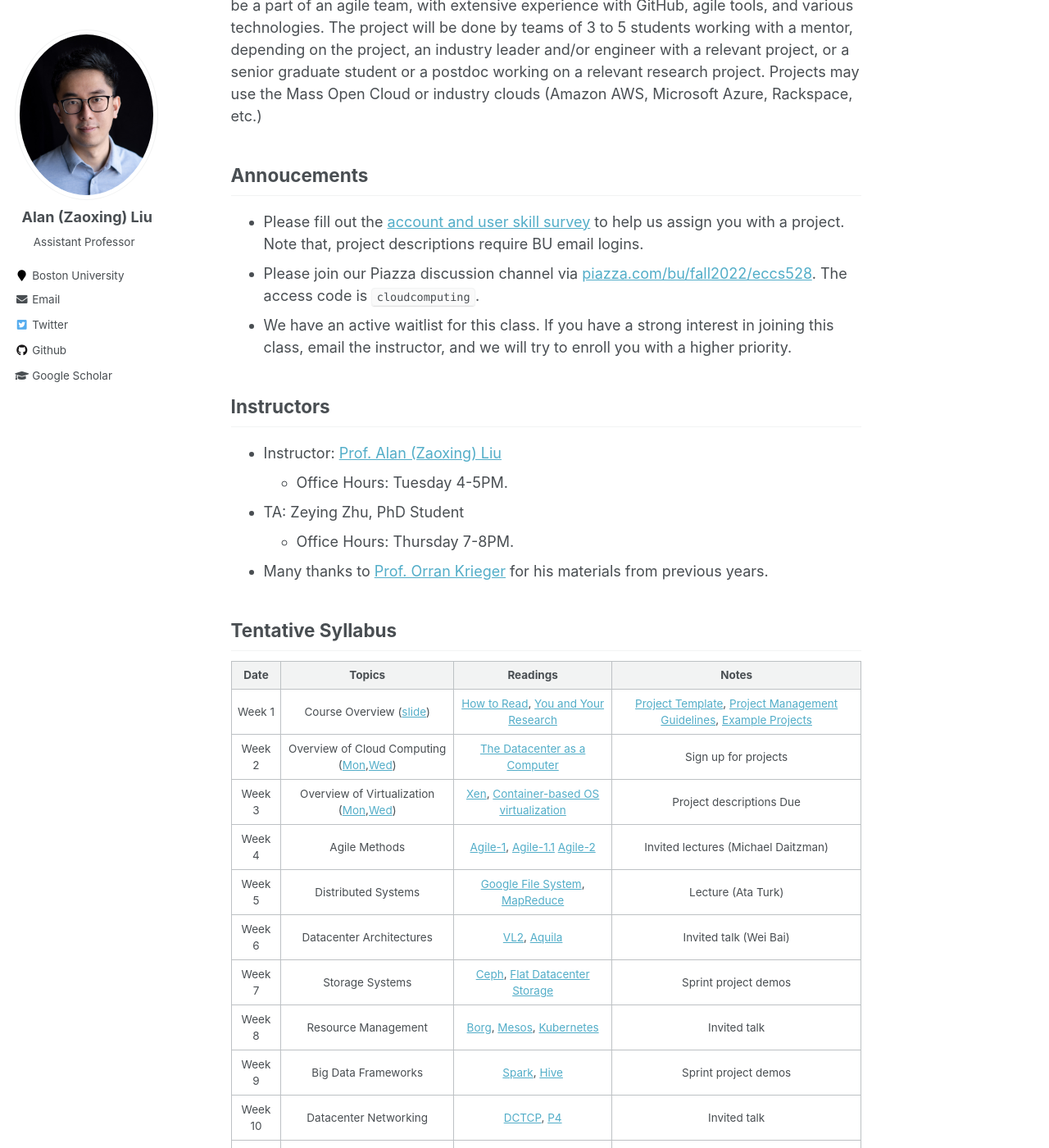
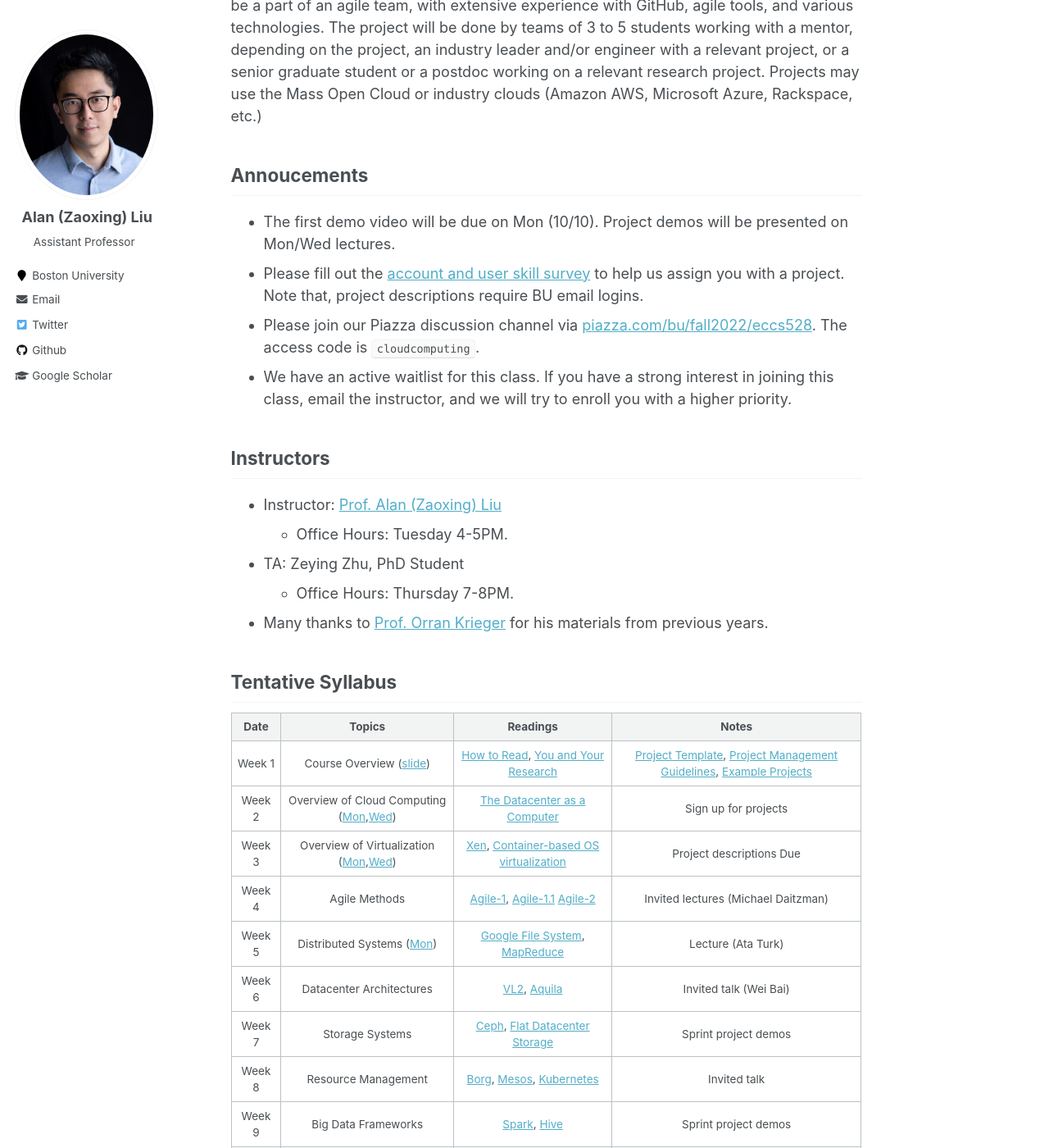
Before and after one commit to zaoxing/zaoxing.github.io, a Jekyll site: the page built from _teaching/2022-fall-cloud.md, in a window 1280 px wide and 1400 px high, scrolled down 330 px. Shown: the whole window at 82% size. Built offline with Jekyll 4.4.1, drawn with Linux system fonts in a browser that asks for light colours; comment, search, counter and statistics services are not loaded.

Commit message:
update slide

```diff
--- a/_teaching/2022-fall-cloud.md
+++ b/_teaching/2022-fall-cloud.md
@@ -13,6 +13,7 @@ The course aims to explore several fundamental topics of cloud computing, includ
 
 Annoucements
 ------
+- The first demo video will be due on Mon (10/10). Project demos will be presented on Mon/Wed lectures.
 - Please fill out the [account and user skill survey](https://docs.google.com/forms/d/e/1FAIpQLSe-6rylhna2YiovEiNMmm1BrmjkacraWC3sxALCcL2XNKV0uQ/viewform?usp=sf_link) to help us assign you with a project. Note that, project descriptions require BU email logins.
 - Please join our Piazza discussion channel via [piazza.com/bu/fall2022/eccs528](https://piazza.com/bu/fall2022/eccs528). The access code is `cloudcomputing`.
 - We have an active waitlist for this class. If you have a strong interest in joining this class, email the instructor, and we will try to enroll you with a higher priority.
@@ -34,7 +35,7 @@ Tentative Syllabus
 | Week 2  | Overview of Cloud Computing ([Mon](/files/slides/lecture2.pdf),[Wed](/files/slides/week2_2.pdf)) | [The Datacenter as a Computer](https://www.morganclaypool.com/doi/abs/10.2200/S00874ED3V01Y201809CAC046) | Sign up for projects |
 | Week 3  | Overview of Virtualization ([Mon](/files/slides/week3_1.pdf),[Wed](/files/slides/week3_2.pdf)) | [Xen](/files/course/SOSP03_Xen.pdf), [Container-based OS virtualization](/files/course/EuroSys07_Container.pdf)| Project descriptions Due |
 | Week 4 | Agile Methods | [Agile-1](https://youtu.be/RJaF4owQDgg), [Agile-1.1](https://billmoyers.com/content/how-to-tell-your-story-of-self/) [Agile-2](http://www.deltamatrix.com/horizontal-and-vertical-user-stories-slicing-the-cake/)  | Invited lectures (Michael Daitzman) |
-| Week 5 | Distributed Systems | [Google File System](/files/course/SOSP03_GFS.pdf), [MapReduce](/files/course/CACM_MapReduce.pdf) | Lecture (Ata Turk) |
+| Week 5 | Distributed Systems ([Mon](/files/slides/week5_1.pdf)) | [Google File System](/files/course/SOSP03_GFS.pdf), [MapReduce](/files/course/CACM_MapReduce.pdf) | Lecture (Ata Turk) |
 | Week 6 | Datacenter Architectures | [VL2](/files/course/SIGCOMM09_VL2.pdf), [Aquila](/files/course/NSDI22_Aquila.pdf) | Invited talk (Wei Bai) |
 | Week 7 | Storage Systems | [Ceph](/files/course/OSDI06_Ceph.pdf), [Flat Datacenter Storage](/files/course/OSDI12_FDS.pdf)| Sprint project demos |
 | Week 8 | Resource Management | [Borg](/files/course/EuroSys15_Borg.pdf), [Mesos](/files/course/NSDI11_Mesos.pdf), [Kubernetes]() | Invited talk |
```
Also changed, not shown: 1 other file.
